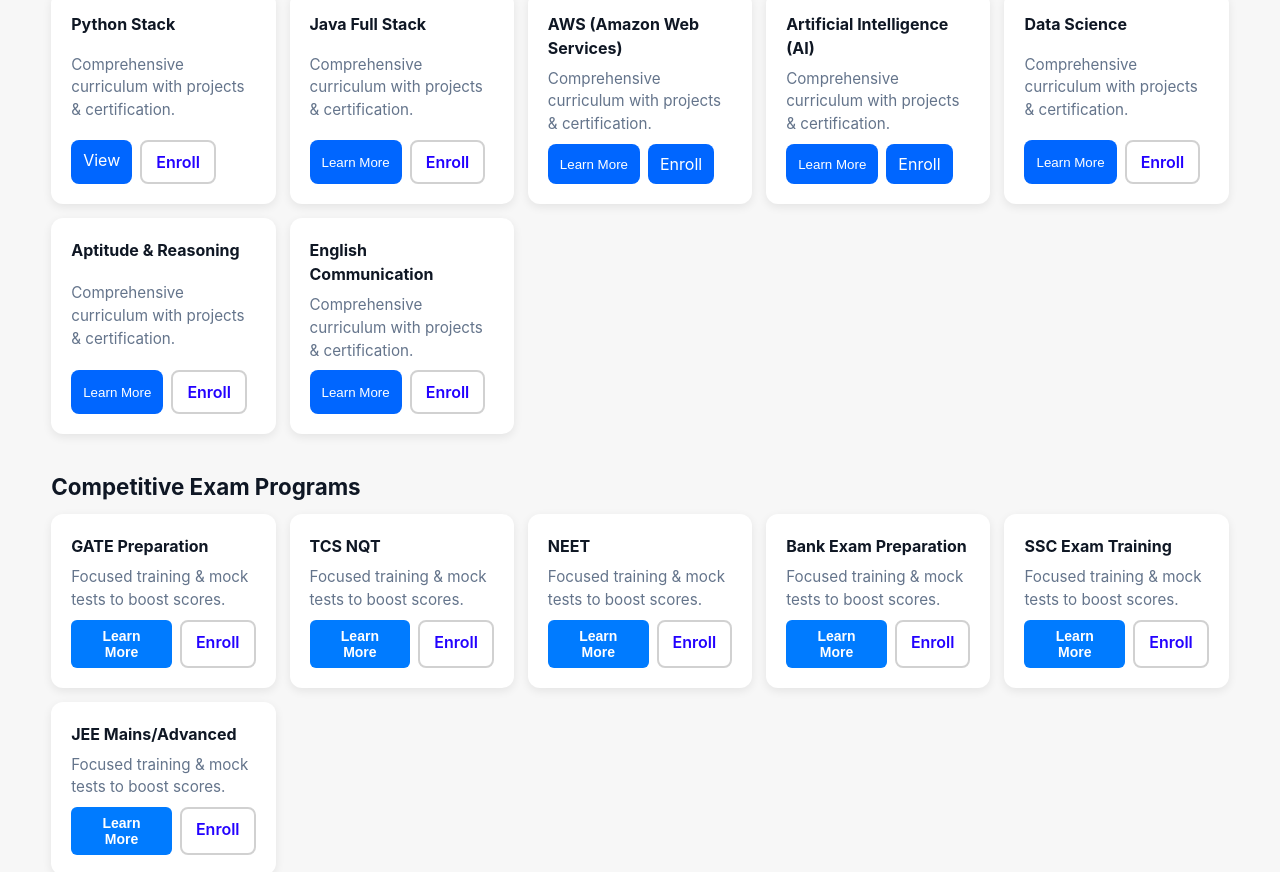
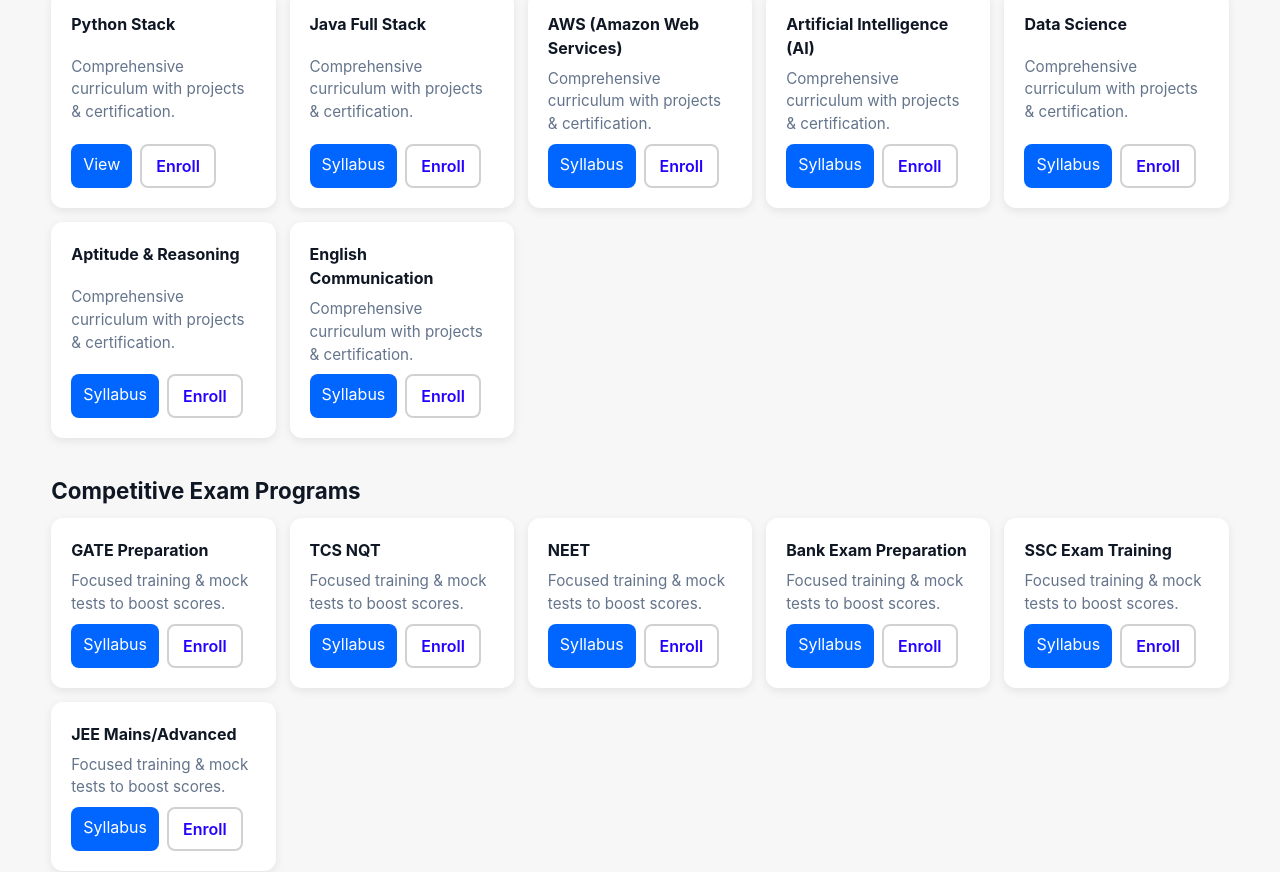
Before and after one commit to nexorahub2025/website-12, a React (Create React App) app: page / in a window 1280 px wide. Shown: the part 794-1666 px from the top of the page. Built offline with nearby package versions, Linux system fonts and the light colour scheme.

Commit message:
Update App.js

```diff
--- a/src/App.js
+++ b/src/App.js
@@ -185,157 +185,118 @@ function Home() {
 
                     {c === "Java Full Stack" && (
                       <>
-                        <button
+                        <Link
+                          to="/java"
                           className="btn-sm"
-                          onClick={() => {
-                            window.location.href = "/java";
-                            setTimeout(() => {
-                              window.scrollTo({ top: 0, behavior: "smooth" });
-                            }, 200);
-                          }}
+                          onClick={() => window.scrollTo(0, 0)}
                         >
-                          Learn More
-                        </button>
-                        <a href="https://forms.gle/peNrEn4xtz7Qx1bN6"
+                          Syllabus
+                        </Link>
+                        <Link
+                          to="https://forms.gle/peNrEn4xtz7Qx1bN6"
+                          className="btn-outline"
                           target="_blank"
-                          className="btn-outline"
                         >
                           Enroll
-                        </a>
-                      </>
-                    )}
-                    {c === "AWS (Amazon Web Services)" && (
-                      <>
-                        {/* Learn More → Goes to /aws and scrolls top */}
-                        <button
-                          className="btn-sm"
-                          onClick={() => {
-                            window.location.href = "/aws";
-                            setTimeout(() => {
-                              window.scrollTo({ top: 0, behavior: "smooth" });
-                            }, 200);
-                          }}
-                        >
-                          Learn More
-                        </button>
-
-                        {/* Enroll Button */}
-                        <a
-                          href="https://forms.gle/peNrEn4xtz7Qx1bN6"
-                          target="_blank"
-                          className="btn-sm"
-                        >
-                          Enroll
-                        </a>
+                        </Link>
                       </>
                     )}
 
-
-
+                    {c === "AWS (Amazon Web Services)" && (
+                      <>
+                        <Link
+                          to="/aws"
+                          className="btn-sm"
+                          onClick={() => window.scrollTo(0, 0)}
+                        >
+                          Syllabus
+                        </Link>
+                        <Link
+                          to="https://forms.gle/peNrEn4xtz7Qx1bN6"
+                          className="btn-outline"
+                          target="_blank"
+                        >
+                          Enroll
+                        </Link>
+                      </>
+                    )}
 
                     {c === "Artificial Intelligence (AI)" && (
                       <>
-                        {/* Learn More → Goes to /ai and scrolls top */}
-                        <button
+                        <Link
+                          to="/ai"
                           className="btn-sm"
-                          onClick={() => {
-                            window.location.href = "/ai";
-                            setTimeout(() => {
-                              window.scrollTo({ top: 0, behavior: "smooth" });
-                            }, 200);
-                          }}
+                          onClick={() => window.scrollTo(0, 0)}
                         >
-                          Learn More
-                        </button>
-
-                        {/* Enroll Button */}
-                        <a
-                          href="https://forms.gle/peNrEn4xtz7Qx1bN6"
+                          Syllabus
+                        </Link>
+                        <Link
+                          to="https://forms.gle/peNrEn4xtz7Qx1bN6"
+                          className="btn-outline"
                           target="_blank"
-                          className="btn-sm"
                         >
                           Enroll
-                        </a>
+                        </Link>
                       </>
                     )}
 
                     {c === "Data Science" && (
                       <>
-                        {/* Learn More → Goes to /datascience and scrolls top */}
-                        <button
+                        <Link
+                          to="/datascience"
                           className="btn-sm"
-                          onClick={() => {
-                            window.location.href = "/datascience";
-                            setTimeout(() => {
-                              window.scrollTo({ top: 0, behavior: "smooth" });
-                            }, 200);
-                          }}
+                          onClick={() => window.scrollTo(0, 0)}
                         >
-                          Learn More
-                        </button>
-
-                        {/* Enroll Button */}
-                        <a
-                          href="https://forms.gle/peNrEn4xtz7Qx1bN6"
+                          Syllabus
+                        </Link>
+                        <Link
+                          to="https://forms.gle/peNrEn4xtz7Qx1bN6"
+                          className="btn-outline"
                           target="_blank"
-                          className="btn-outline"
                         >
                           Enroll
-                        </a>
+                        </Link>
                       </>
                     )}
 
-
                     {c === "Aptitude & Reasoning" && (
                       <>
-                        {/* Learn More → Goes to /aptitude and scrolls top */}
-                        <button
+                        <Link
+                          to="/aptitude"
                           className="btn-sm"
-                          onClick={() => {
-                            window.location.href = "/aptitude";
-                            setTimeout(() => {
-                              window.scrollTo({ top: 0, behavior: "smooth" });
-                            }, 200);
-                          }}
+                          onClick={() => window.scrollTo(0, 0)}
                         >
-                          Learn More
-                        </button>
-
-                        {/* Enroll Button */}
-                        <a
-                          href="https://forms.gle/peNrEn4xtz7Qx1bN6"
+                          Syllabus
+                        </Link>
+                        <Link
+                          to="https://forms.gle/peNrEn4xtz7Qx1bN6"
+                          className="btn-outline"
                           target="_blank"
-                          className="btn-outline"
                         >
                           Enroll
-                        </a>
+                        </Link>
                       </>
                     )}
+
                     {c === "English Communication" && (
                       <>
-                        {/* Learn More → Goes to /english and scrolls top */}
-                        <button
+                        <Link
+                          to="/english"
                           className="btn-sm"
-                          onClick={() => {
-                            window.location.href = "/english";
-                            setTimeout(() => {
-                              window.scrollTo({ top: 0, behavior: "smooth" });
-                            }, 200);
-                          }}
+                          onClick={() => window.scrollTo(0, 0)}
                         >
-                          Learn More
-                        </button>
-
-                        {/* Enroll Button */}
-                        <a
-                          href="https://forms.gle/peNrEn4xtz7Qx1bN6"
+                          Syllabus
+                        </Link>
+                        <Link
+                          to="https://forms.gle/peNrEn4xtz7Qx1bN6"
+                          className="btn-outline"
                           target="_blank"
-                          className="btn-outline"
                         >
                           Enroll
-                        </a>
+                        </Link>
                       </>
                     )}
+
 
 
                   </div>
@@ -353,135 +314,124 @@ function Home() {
                   <div className="course-actions">
                     {c === "GATE Preparation" && (
                       <>
-                        <button
-                          className="btn-blue"
-                          onClick={() => {
-                            window.location.href = "/gate";
-                            setTimeout(() => window.scrollTo({ top: 0, behavior: "smooth" }), 200);
-                          }}
+                        <Link
+                          to="/gate"
+                          className="btn-sm"
+                          onClick={() => window.scrollTo(0, 0)}
                         >
-                          Learn More
-                        </button>
+                          Syllabus
+                        </Link>
 
-                        <a
-                          href="https://forms.gle/peNrEn4xtz7Qx1bN6"
+                        <Link
+                          to="https://forms.gle/peNrEn4xtz7Qx1bN6"
                           target="_blank"
                           className="btn-outline"
                         >
                           Enroll
-                        </a>
+                        </Link>
                       </>
                     )}
 
                     {c === "TCS NQT" && (
                       <>
-                        <button
-                          className="btn-blue"
-                          onClick={() => {
-                            window.location.href = "/tcs";
-                            setTimeout(() => window.scrollTo({ top: 0, behavior: "smooth" }), 200);
-                          }}
+                        <Link
+                          to="/tcs"
+                          className="btn-sm"
+                          onClick={() => window.scrollTo(0, 0)}
                         >
-                          Learn More
-                        </button>
+                          Syllabus
+                        </Link>
 
-                        <a
-                          href="https://forms.gle/peNrEn4xtz7Qx1bN6"
+                        <Link
+                          to="https://forms.gle/peNrEn4xtz7Qx1bN6"
                           target="_blank"
                           className="btn-outline"
                         >
                           Enroll
-                        </a>
+                        </Link>
                       </>
                     )}
 
                     {c === "NEET" && (
                       <>
-                        <button
-                          className="btn-blue"
-                          onClick={() => {
-                            window.location.href = "/neet";
-                            setTimeout(() => window.scrollTo({ top: 0, behavior: "smooth" }), 200);
-                          }}
+                        <Link
+                          to="/neet"
+                          className="btn-sm"
+                          onClick={() => window.scrollTo(0, 0)}
                         >
-                          Learn More
-                        </button>
+                          Syllabus
+                        </Link>
 
-                        <a
-                          href="https://forms.gle/peNrEn4xtz7Qx1bN6"
+                        <Link
+                          to="https://forms.gle/peNrEn4xtz7Qx1bN6"
                           target="_blank"
                           className="btn-outline"
                         >
                           Enroll
-                        </a>
+                        </Link>
                       </>
                     )}
 
                     {c === "Bank Exam Preparation" && (
                       <>
-                        <button
-                          className="btn-blue"
-                          onClick={() => {
-                            window.location.href = "/bank";
-                            setTimeout(() => window.scrollTo({ top: 0, behavior: "smooth" }), 200);
-                          }}
+                        <Link
+                          to="/bank"
+                          className="btn-sm"
+                          onClick={() => window.scrollTo(0, 0)}
                         >
-                          Learn More
-                        </button>
+                          Syllabus
+                        </Link>
 
-                        <a
-                          href="https://forms.gle/peNrEn4xtz7Qx1bN6"
+                        <Link
+                          to="https://forms.gle/peNrEn4xtz7Qx1bN6"
                           target="_blank"
                           className="btn-outline"
                         >
                           Enroll
-                        </a>
+                        </Link>
                       </>
                     )}
 
                     {c === "SSC Exam Training" && (
                       <>
-                        <button
-                          className="btn-blue"
-                          onClick={() => {
-                            window.location.href = "/ssc";
-                            setTimeout(() => window.scrollTo({ top: 0, behavior: "smooth" }), 200);
-                          }}
+                        <Link
+                          to="/ssc"
+                          className="btn-sm"
+                          onClick={() => window.scrollTo(0, 0)}
                         >
-                          Learn More
-                        </button>
+                          Syllabus
+                        </Link>
 
-                        <a
-                          href="https://forms.gle/peNrEn4xtz7Qx1bN6"
+                        <Link
+                          to="https://forms.gle/peNrEn4xtz7Qx1bN6"
                           target="_blank"
                           className="btn-outline"
                         >
                           Enroll
-                        </a>
+                        </Link>
                       </>
                     )}
 
                     {c === "JEE Mains/Advanced" && (
                       <>
-                        <button
-                          className="btn-blue"
-                          onClick={() => {
-                            window.location.href = "/jee";
-                            setTimeout(() => window.scrollTo({ top: 0, behavior: "smooth" }), 200);
-                          }}
+                        <Link
+                          to="/jee"
+                          className="btn-sm"
+                          onClick={() => window.scrollTo(0, 0)}
                         >
-                          Learn More
-                        </button>
+                          Syllabus
+                        </Link>
 
-                        <a
-                          href="https://forms.gle/peNrEn4xtz7Qx1bN6"
+                        <Link
+                          to="https://forms.gle/peNrEn4xtz7Qx1bN6"
                           target="_blank"
                           className="btn-outline"
                         >
                           Enroll
-                        </a>
+                        </Link>
                       </>
                     )}
+
 
                   </div>
                 </div>
```
